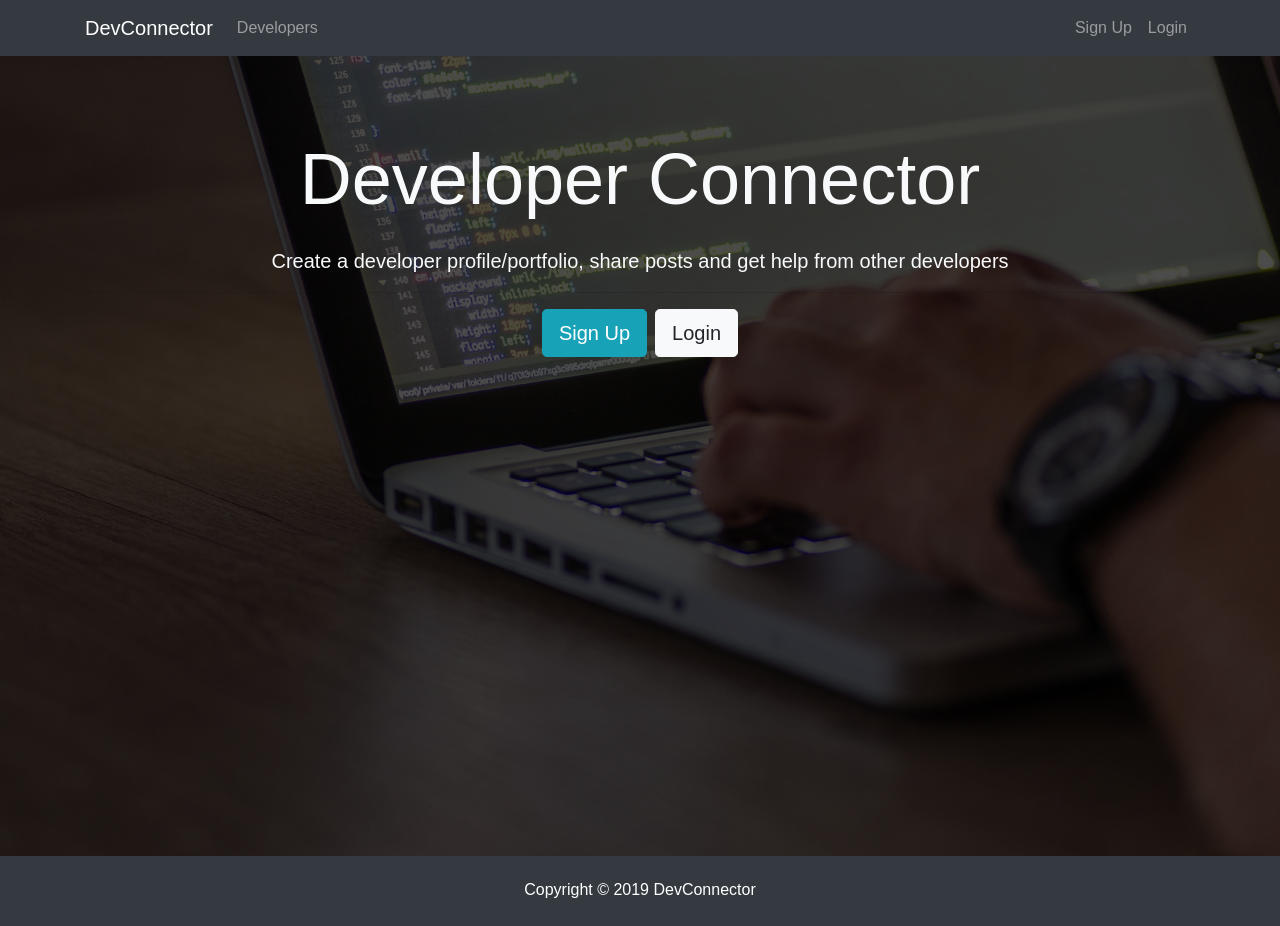
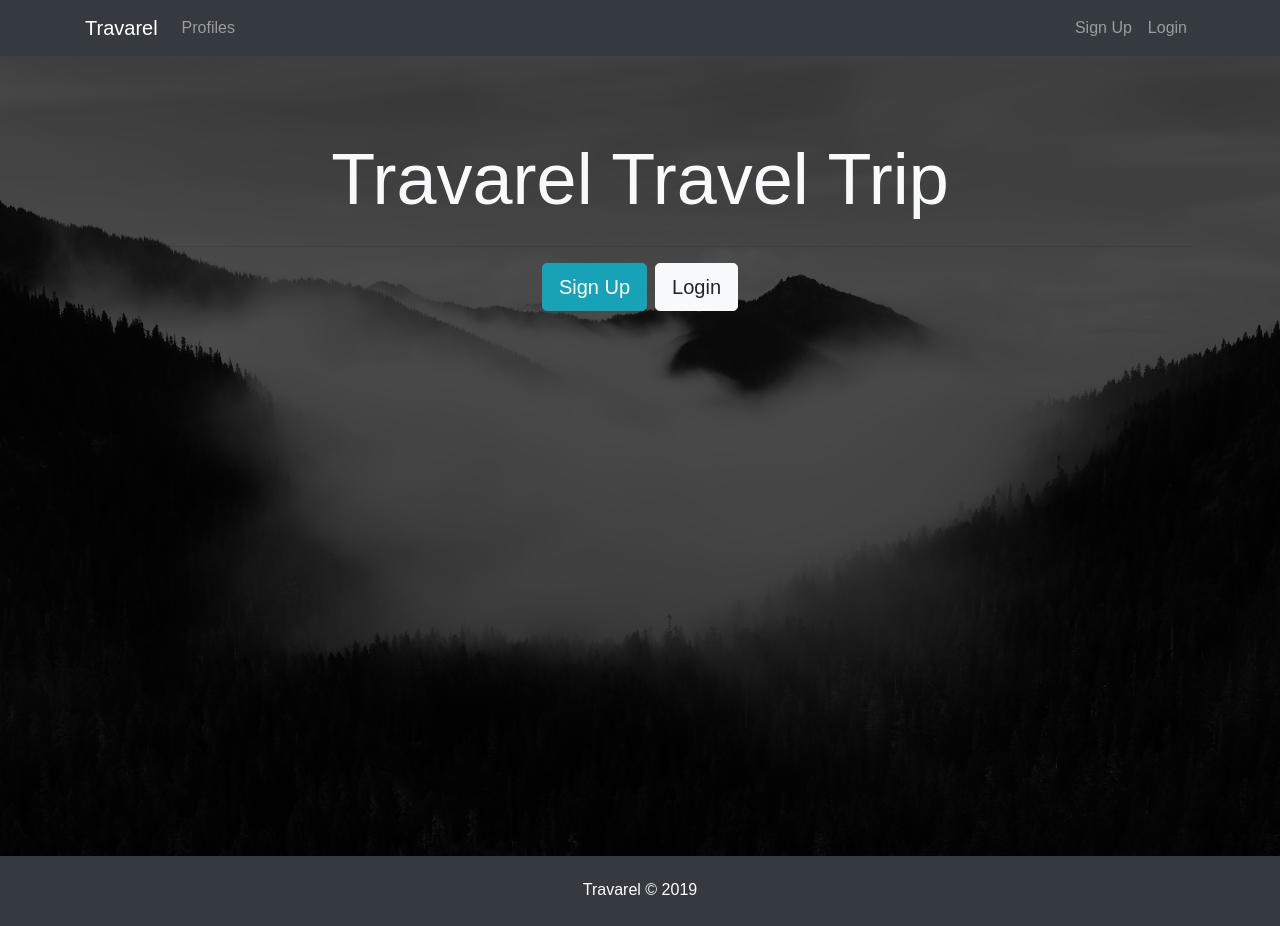
Before and after one commit to Pond-Dev/Project_webpro, a React (Create React App) app in the folder client/: page / in a window 1280 px wide. Built offline with nearby package versions, Linux system fonts and the light colour scheme.

Commit message:
update-word

```diff
--- a/client/src/App.css
+++ b/client/src/App.css
@@ -4,7 +4,7 @@ img {
 
 .landing {
   position: relative;
-  background: url('./img/showcase.jpg') no-repeat;
+  background: url('./img/show.jpg') no-repeat;
   background-size: cover;
   background-position: center;
   height: 100vh;
--- a/client/src/components/auth/Login.js
+++ b/client/src/components/auth/Login.js
@@ -58,7 +58,7 @@ class Login extends Component {
             <div className="col-md-8 m-auto">
               <h1 className="display-4 text-center">Log In</h1>
               <p className="lead text-center">
-                Sign in to your DevConnector account
+                Sign in to your account
               </p>
               <form onSubmit={this.onSubmit}>
                 <TextFieldGroup
--- a/client/src/components/auth/Register.js
+++ b/client/src/components/auth/Register.js
@@ -59,7 +59,7 @@ class Register extends Component {
             <div className="col-md-8 m-auto">
               <h1 className="display-4 text-center">Sign Up</h1>
               <p className="lead text-center">
-                Create your DevConnector account
+                Create your account
               </p>
               <form noValidate onSubmit={this.onSubmit}>
                 <TextFieldGroup
--- a/client/src/components/create-profile/CreateProfile.js
+++ b/client/src/components/create-profile/CreateProfile.js
@@ -79,15 +79,15 @@ class CreateProfile extends Component {
                   value={this.state.firstname}
                   onChange={this.onChange}
                   error={errors.firstname}
-                  info="A unique handle for your profile URL. Your full name, lastname name, nickname"
+                  info=""
                 />
                 <TextFieldGroup
-                  placeholder="lastname"
+                  placeholder="Lastname"
                   name="lastname"
                   value={this.state.lastname}
                   onChange={this.onChange}
                   error={errors.lastname}
-                  info="Could be your own lastname or one you work for"
+                  info=""
                 />
                 <SelectListGroup
                   placeholder="Gender"
@@ -96,7 +96,7 @@ class CreateProfile extends Component {
                   onChange={this.onChange}
                   options={options}
                   error={errors.gender}
-                  info="Could be your own gender or a lastname one"
+                  info=""
                 />
                 <TextFieldGroup
                   placeholder="Birthday"
@@ -105,7 +105,7 @@ class CreateProfile extends Component {
                   value={this.state.birthday}
                   onChange={this.onChange}
                   error={errors.birthday}
-                  info="City or city & state suggested (eg. Boston, MA)"
+                  info=""
                 />
                 <TextFieldGroup
                   placeholder="* Address"
@@ -113,16 +113,15 @@ class CreateProfile extends Component {
                   value={this.state.address}
                   onChange={this.onChange}
                   error={errors.address}
-                  info="Give us an idea of where you are at in your career"
+                  info=""
                 />
                 <TextFieldGroup
-                  placeholder="phonenumber"
+                  placeholder="Phonenumber"
                   name="phonenumber"
                   value={this.state.phonenumber}
                   onChange={this.onChange}
                   error={errors.phonenumber}
-                  info="Please use comma separated values (eg.
-                    HTML,CSS,JavaScript,PHP"
+                  info=""
                 />
                 <TextFieldAreaGroups
                   placeholder="Short Bio"
@@ -130,7 +129,7 @@ class CreateProfile extends Component {
                   value={this.state.bio}
                   onChange={this.onChange}
                   error={errors.bio}
-                  info="Tell us a little about yourself"
+                  info=""
                 />
                 <input
                   type="submit"
--- a/client/src/components/dashboard/Dashboard.js
+++ b/client/src/components/dashboard/Dashboard.js
@@ -57,8 +57,8 @@ class Dashboard extends Component {
         <div className="container">
           <div className="row">
             <div className="col-md-12">
-              <h1 className="display-4">Dashboard</h1>
               {dashboardContent}
+
             </div>
           </div>
         </div>
--- a/client/src/components/dashboard/Experience.js
+++ b/client/src/components/dashboard/Experience.js
@@ -27,7 +27,7 @@ class Experience extends Component {
         ))
         return (
             <div>
-                <h4 className="mb-4">Experience Credentials</h4>
+                <h4 className="mb-4">Experience Travel</h4>
                 <table className="table">
                     <thead>
                         <tr>
--- a/client/src/components/edit-profile/EditProfile.js
+++ b/client/src/components/edit-profile/EditProfile.js
@@ -5,7 +5,7 @@ import PropTypes from 'prop-types';
 import TextFieldGroup from '../common/TextFieldGroup';
 import SelectListGroup from '../common/SelectListGroup';
 import TextFieldAreaGroups from '../common/TextFieldAreaGroups'
-import { createProfile,getCurrentProfile } from '../../actions/profileActions';
+import { createProfile, getCurrentProfile } from '../../actions/profileActions';
 import isEmpty from '../../validation/is-empty'
 
 class CreateProfile extends Component {
@@ -27,8 +27,8 @@ class CreateProfile extends Component {
     this.onSubmit = this.onSubmit.bind(this);
   }
 
-  componentDidMount(){
-      this.props.getCurrentProfile() ;
+  componentDidMount() {
+    this.props.getCurrentProfile();
   }
 
   componentWillReceiveProps(nextProps) {
@@ -36,11 +36,11 @@ class CreateProfile extends Component {
       this.setState({ errors: nextProps.errors });
     }
 
-    if(nextProps.profile.profile) {
+    if (nextProps.profile.profile) {
       const profile = nextProps.profile.profile;
 
       // if profile field doesnot exist, make empty string
-      profile.lastname = !isEmpty(profile.lastname) ? profile.lastname : '' ;
+      profile.lastname = !isEmpty(profile.lastname) ? profile.lastname : '';
       profile.birthday = !isEmpty(profile.birthday) ? profile.birthday : '';
       profile.phonenumber = !isEmpty(profile.phonenumber) ? profile.phonenumber : '';
 
@@ -101,15 +101,15 @@ class CreateProfile extends Component {
                   value={this.state.firstname}
                   onChange={this.onChange}
                   error={errors.firstname}
-                  info="A unique handle for your profile URL. Your full name, lastname name, nickname"
+                  info=""
                 />
                 <TextFieldGroup
-                  placeholder="lastname"
+                  placeholder="Lastname"
                   name="lastname"
                   value={this.state.lastname}
                   onChange={this.onChange}
                   error={errors.lastname}
-                  info="Could be your own lastname or one you work for"
+                  info=""
                 />
                 <SelectListGroup
                   placeholder="Gender"
@@ -118,7 +118,7 @@ class CreateProfile extends Component {
                   onChange={this.onChange}
                   options={options}
                   error={errors.gender}
-                  info="Could be your own gender or a lastname one"
+                  info=""
                 />
                 <TextFieldGroup
                   placeholder="Birthday"
@@ -127,7 +127,7 @@ class CreateProfile extends Component {
                   value={this.state.birthday}
                   onChange={this.onChange}
                   error={errors.birthday}
-                  info="City or city & state suggested (eg. Boston, MA)"
+                  info=""
                 />
                 <TextFieldGroup
                   placeholder="* Address"
@@ -135,16 +135,15 @@ class CreateProfile extends Component {
                   value={this.state.address}
                   onChange={this.onChange}
                   error={errors.address}
-                  info="Give us an idea of where you are at in your career"
+                  info=""
                 />
                 <TextFieldGroup
-                  placeholder="phonenumber"
+                  placeholder="Phonenumber"
                   name="phonenumber"
                   value={this.state.phonenumber}
                   onChange={this.onChange}
                   error={errors.phonenumber}
-                  info="Please use comma separated values (eg.
-                    HTML,CSS,JavaScript,PHP"
+                  info=""
                 />
                 <TextFieldAreaGroups
                   placeholder="Short Bio"
@@ -152,7 +151,7 @@ class CreateProfile extends Component {
                   value={this.state.bio}
                   onChange={this.onChange}
                   error={errors.bio}
-                  info="Tell us a little about yourself"
+                  info=""
                 />
                 <input
                   type="submit"
@@ -180,6 +179,6 @@ const mapStateToProps = state => ({
   errors: state.errors
 });
 
-export default connect(mapStateToProps, { createProfile,getCurrentProfile })(
+export default connect(mapStateToProps, { createProfile, getCurrentProfile })(
   withRouter(CreateProfile)
 );
--- a/client/src/components/layout/Footer.js
+++ b/client/src/components/layout/Footer.js
@@ -3,7 +3,7 @@ import React from 'react';
 export default () => {
   return (
     <footer className="bg-dark text-white mt-5 p-4 text-center">
-      Copyright &copy; {new Date().getFullYear()} DevConnector
+      Travarel &copy; {new Date().getFullYear()}
     </footer>
   );
 };
--- a/client/src/components/layout/Landing.js
+++ b/client/src/components/layout/Landing.js
@@ -17,11 +17,9 @@ class Landing extends Component {
           <div className="container">
             <div className="row">
               <div className="col-md-12 text-center">
-                <h1 className="display-3 mb-4">Developer Connector</h1>
+                <h1 className="display-3 mb-4">Travarel Travel Trip</h1>
                 <p className="lead">
                   {' '}
-                  Create a developer profile/portfolio, share posts and get help
-                  from other developers
                 </p>
                 <hr />
                 <Link to="/register" className="btn btn-lg btn-info mr-2">
--- a/client/src/components/layout/Navbar.js
+++ b/client/src/components/layout/Navbar.js
@@ -55,7 +55,7 @@ class Navbar extends Component {
       <nav className="navbar navbar-expand-sm navbar-dark bg-dark mb-4">
         <div className="container">
           <Link className="navbar-brand" to="/">
-            DevConnector
+            Travarel
           </Link>
           <button
             className="navbar-toggler"
@@ -71,7 +71,7 @@ class Navbar extends Component {
               <li className="nav-item">
                 <Link className="nav-link" to="/profiles">
                   {' '}
-                  Developers
+                  Profiles
                 </Link>
               </li>
             </ul>
--- a/client/src/components/profiles/Profiles.js
+++ b/client/src/components/profiles/Profiles.js
@@ -31,10 +31,9 @@ class Profiles extends Component {
                 <div className="container">
                     <div className="row">
                         <div className="col-md-12">
-                            <h1 className="display-4 text-center">Developer Profiles</h1>
+                            <h1 className="display-4 text-center">Profiles</h1>
                             <p className="lead text-center">
-                                Browse and connect with developers
-              </p>
+                            </p>
                             {profileItems}
                         </div>
                     </div>
```
Also changed, not shown: client/src/img/show.jpg (added), 1 other file (tests, documents, lock files or other folders).
